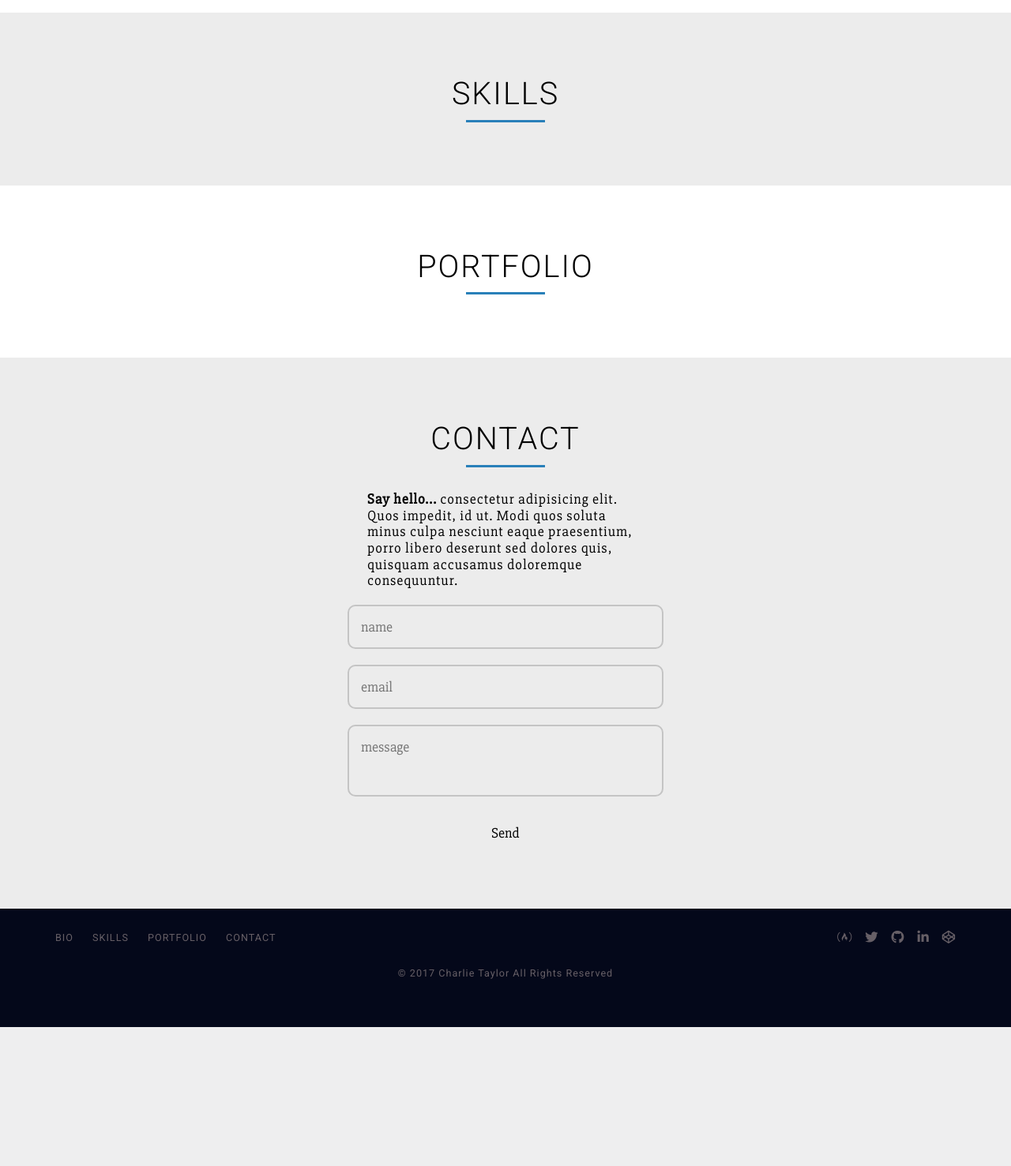
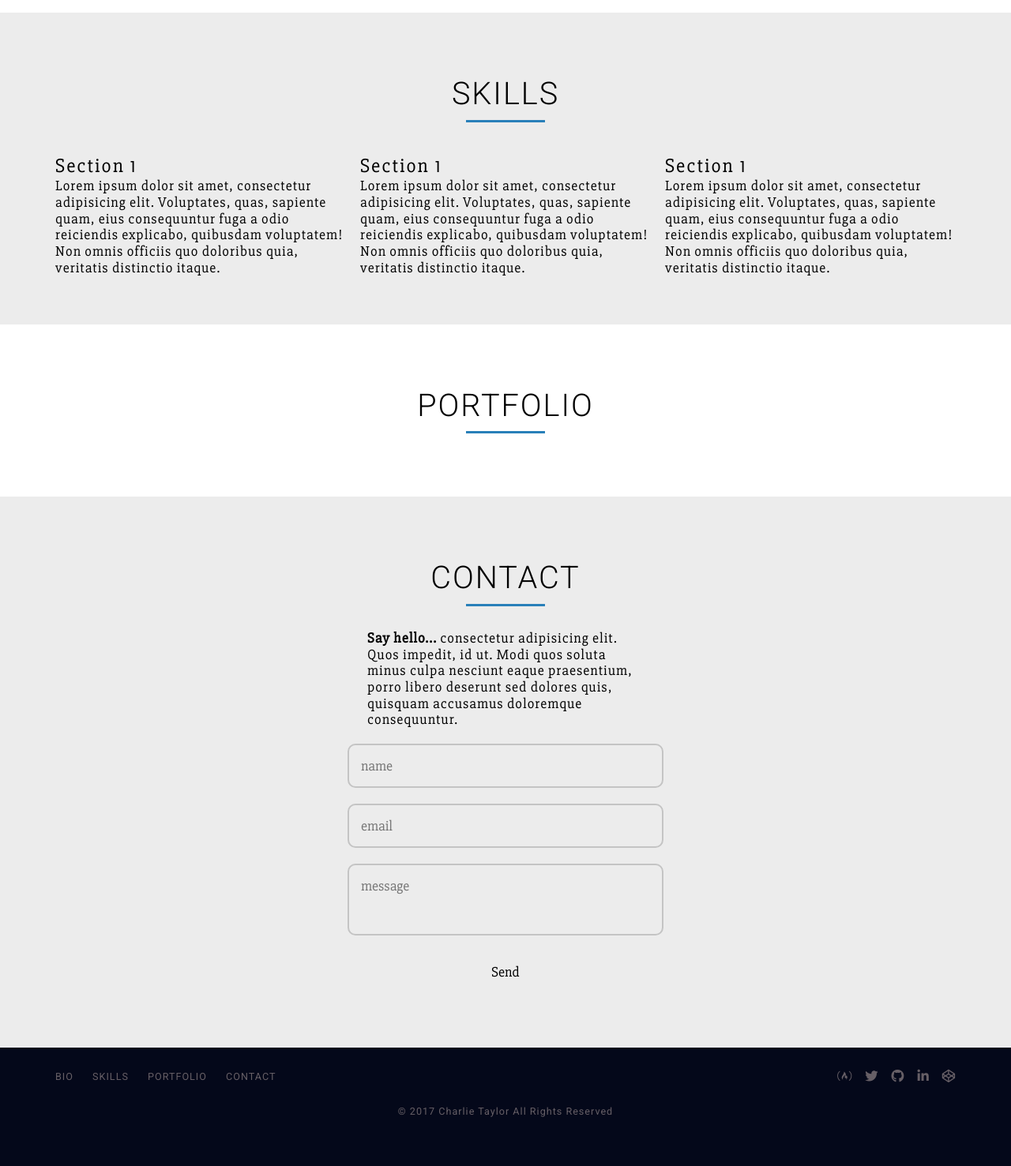
Before and after one commit to chazmcgrill/developer-portfolio, a PHP site: page / in a window 1280 px wide. Shown: the part 1495-2972 px from the top of the page at 79% size. Before the commit the page ends 2796 px from the top, so only its background shows below. Run offline with PHP 8.4, Linux system fonts and the light colour scheme; some libraries are stand-ins or nearby versions.

Commit message:
Temp data in skill section added grid
Have linked to grid css file added temporary data into the skills
section. Removed row class from header as width error related to clears
on grid css.

```diff
--- a/css/style.css
+++ b/css/style.css
@@ -114,6 +114,8 @@ header {
   display: flex;
   justify-content: space-between;
   align-items: center;
+  max-width: 1140px;
+  margin: 0 auto;
 }
 
 .nav-container img {
--- a/index.html
+++ b/index.html
@@ -9,12 +9,13 @@
   <link href="https://fonts.googleapis.com/css?family=Roboto:300,400,700|Slabo+27px" rel="stylesheet">
   <script src="https://use.fontawesome.com/d891ebaa12.js"></script>
   <link rel="stylesheet" type="text/css" href="vendor/css/normalize.css">
+  <link rel="stylesheet" type="text/css" href="vendor/css/grid.css">
   <link rel="stylesheet" href="css/style.css">
 </head>
 <body>
   <header>
     <nav>
-      <div class="row nav-container">
+      <div class="nav-container">
         <img src="img/logo.png" alt="Charlie Taylor Logo">
         <ul class="main-nav">
           <li><a href="#">Bio</a></li>
@@ -44,6 +45,20 @@
   <section class="section-skills">
     <div class="row">
       <h2>Skills</h2>
+    </div>
+    <div class="row">
+      <div class="col span-1-of-3">
+        <h3>Section 1</h3>
+        <p>Lorem ipsum dolor sit amet, consectetur adipisicing elit. Voluptates, quas, sapiente quam, eius consequuntur fuga a odio reiciendis explicabo, quibusdam voluptatem! Non omnis officiis quo doloribus quia, veritatis distinctio itaque.</p>
+      </div>
+      <div class="col span-1-of-3">
+        <h3>Section 1</h3>
+        <p>Lorem ipsum dolor sit amet, consectetur adipisicing elit. Voluptates, quas, sapiente quam, eius consequuntur fuga a odio reiciendis explicabo, quibusdam voluptatem! Non omnis officiis quo doloribus quia, veritatis distinctio itaque.</p>
+      </div>
+      <div class="col span-1-of-3">
+        <h3>Section 1</h3>
+        <p>Lorem ipsum dolor sit amet, consectetur adipisicing elit. Voluptates, quas, sapiente quam, eius consequuntur fuga a odio reiciendis explicabo, quibusdam voluptatem! Non omnis officiis quo doloribus quia, veritatis distinctio itaque.</p>
+      </div>
     </div>
   </section>
 
```
